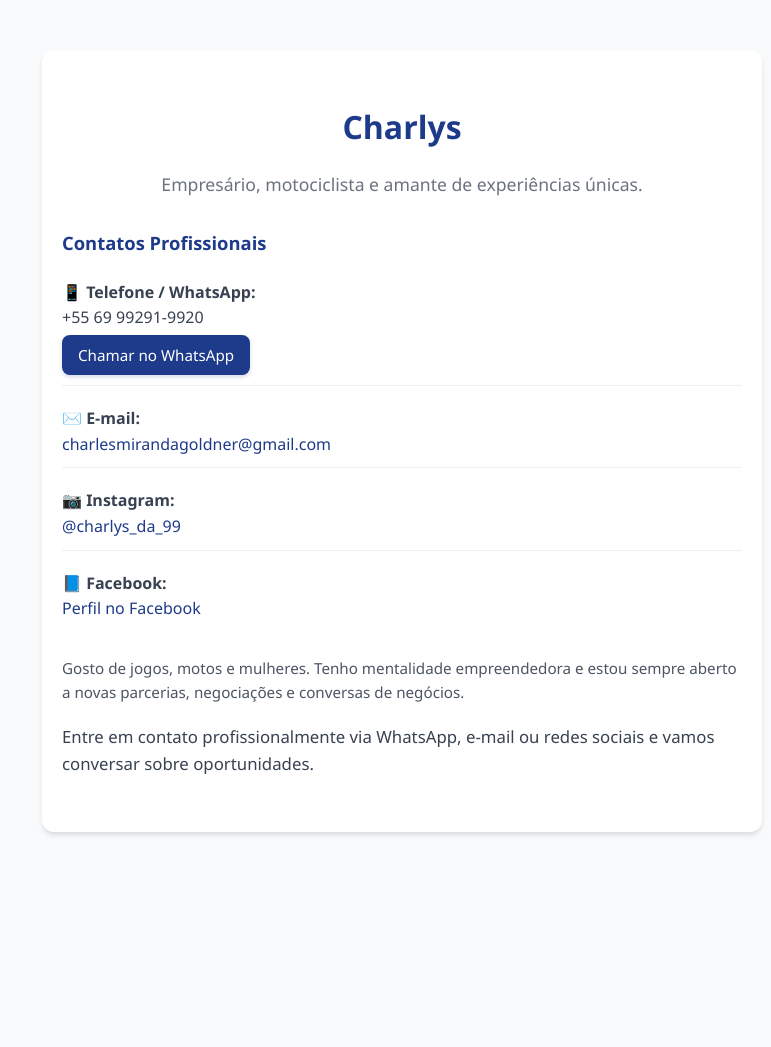
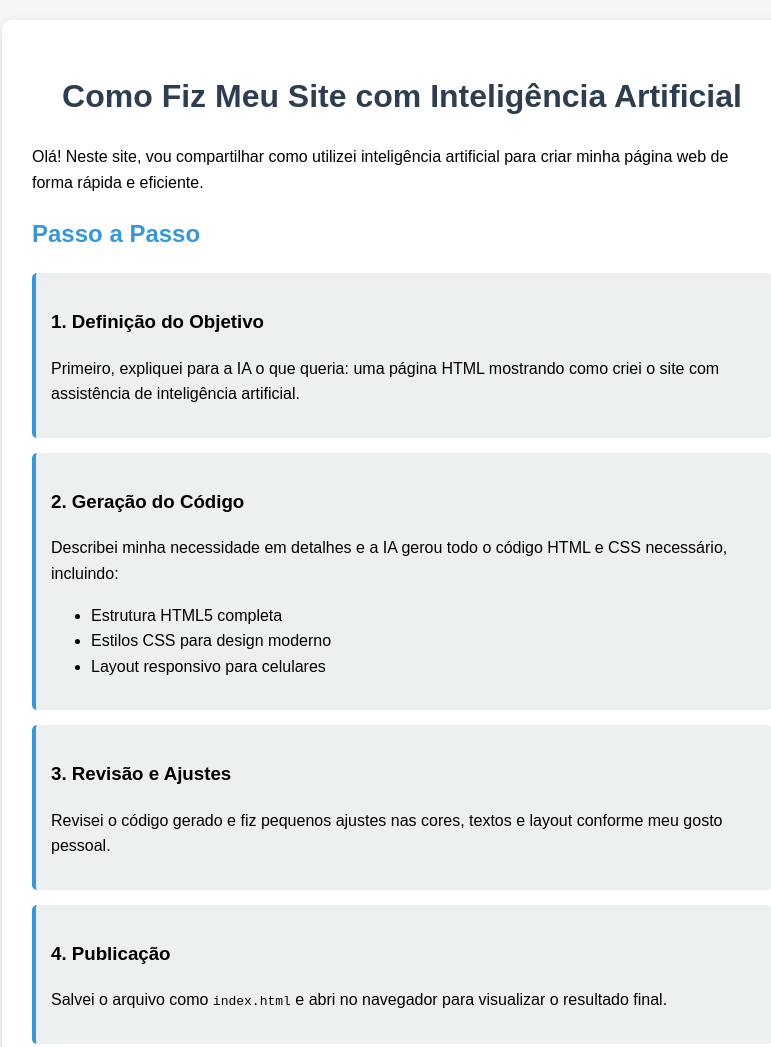
Before and after one commit to chaulimmatado/descobrindoiacomcharlys, a plain HTML site: page index.html in a window 1280 px wide. Shown: the top 1047 px of the page, without its empty margins (238-1009 px from the left). Before the commit the page ends 882 px from the top, so only its background shows below. Drawn offline with Linux system fonts and the light colour scheme.

Commit message:
Revise index.html for AI website project
Updated the HTML structure, styles, and content to reflect a new theme focused on creating a website with AI assistance.

```diff
--- a/index.html
+++ b/index.html
@@ -1,155 +1,102 @@
 <!DOCTYPE html>
 <html lang="pt-BR">
 <head>
-  <meta charset="UTF-8" />
-  <title>Charlys | Contatos Profissionais</title>
-  <meta name="viewport" content="width=device-width, initial-scale=1" />
+    <meta charset="UTF-8">
+    <meta name="viewport" content="width=device-width, initial-scale=1.0">
+    <title>Como Fiz Meu Site com IA</title>
     <style>
-    :root {
-      --primary: #1e3a8a;
-      --primary-light: #3b82f6;
-      --text: #374151;
-      --bg: #f9fafb;
-      --card: #ffffff;
-      --shadow: 0 4px 6px -1px rgba(0, 0, 0, 0.1), 0 2px 4px -1px rgba(0, 0, 0, 0.06);
-    }
         body {
-      font-family: 'Segoe UI', 'Roboto', sans-serif;
-      margin: 0;
-      padding: 0;
-      background: var(--bg);
-      color: var(--text);
+            font-family: Arial, sans-serif;
             line-height: 1.6;
+            max-width: 800px;
+            margin: 0 auto;
+            padding: 20px;
+            background-color: #f5f5f5;
         }
         .container {
-      max-width: 680px;
-      margin: 50px auto;
-      padding: 30px 20px;
-      background: var(--card);
-      border-radius: 12px;
-      box-shadow: var(--shadow);
+            background-color: white;
+            padding: 30px;
+            border-radius: 10px;
+            box-shadow: 0 2px 10px rgba(0,0,0,0.1);
+        }
+        h1 {
+            color: #2c3e50;
             text-align: center;
         }
-    h1 {
-      color: var(--primary);
-      margin-bottom: 8px;
-      font-weight: 600;
+        h2 {
+            color: #3498db;
         }
-    .tagline {
-      color: #6b7280;
-      margin-bottom: 30px;
-      font-size: 1.1rem;
+        .step {
+            background-color: #ecf0f1;
+            padding: 15px;
+            margin: 15px 0;
+            border-radius: 5px;
+            border-left: 4px solid #3498db;
         }
-
-    .section {
-      margin: 24px 0;
-      text-align: left;
+        .ai-tool {
+            background-color: #e8f4f8;
+            padding: 10px;
+            margin: 10px 0;
+            border-radius: 5px;
         }
-    .section-title {
-      color: var(--primary);
-      margin-bottom: 12px;
-      font-size: 1.15rem;
-      font-weight: 600;
-    }
-
-    .contact-item {
-      margin: 10px 0;
-      padding: 10px 0;
-      border-bottom: 1px solid #f0f0f0;
-    }
-    .contact-item:last-child {
-      border-bottom: none;
-    }
-
-    .btn {
-      display: inline-block;
-      padding: 8px 16px;
-      margin-top: 4px;
-      border-radius: 8px;
-      font-weight: 500;
-      font-size: 0.95rem;
-      text-decoration: none;
-      color: white;
-      background: var(--primary);
-      box-shadow: 0 2px 4px rgba(30, 58, 138, 0.2);
-      border: none;
-      cursor: pointer;
-      transition: all 0.3s ease;
-    }
-    .btn:hover {
-      transform: translateY(-3px);
-      box-shadow: 0 6px 12px rgba(30, 58, 138, 0.3);
-      background: var(--primary-light);
-    }
-    .btn:active {
-      transform: translateY(0);
-    }
-
-    a {
-      color: var(--primary);
-      text-decoration: none;
-      transition: all 0.25s ease;
-    }
-    a:hover {
-      color: var(--primary-light);
-      text-decoration: underline;
-      text-decoration-thickness: 2px;
-    }
-
-    .profile-desc {
-      margin: 20px 0;
-      color: #4b5563;
-      font-size: 0.95rem;
-    }
-    .cta {
-      margin-top: 20px;
-      font-size: 1.05rem;
-      font-weight: 500;
+        footer {
+            text-align: center;
+            margin-top: 30px;
+            color: #7f8c8d;
         }
     </style>
 </head>
 <body>
     <div class="container">
-    <h1>Charlys</h1>
-    <p class="tagline">Empresário, motociclista e amante de experiências únicas.</p>
+        <h1>Como Fiz Meu Site com Inteligência Artificial</h1>
 
-    <div class="section">
-      <h2 class="section-title">Contatos Profissionais</h2>
-      <div class="contact-item">
-        📱 <strong>Telefone / WhatsApp:</strong><br>
-        +55 69 99291‑9920<br>
-        <a href="https://wa.me/5569992919920" class="btn" target="_blank">
-          Chamar no WhatsApp
-        </a>
-      </div>
-      <div class="contact-item">
-        ✉️ <strong>E‑mail:</strong><br>
-        <a href="mailto:charlesmirandagoldner@gmail.com">
-          charlesmirandagoldner@gmail.com
-        </a>
-      </div>
-      <div class="contact-item">
-        📷 <strong>Instagram:</strong><br>
-        <a href="https://instagram.com/charlys_da_99" target="_blank">
-          @charlys_da_99
-        </a>
-      </div>
-      <div class="contact-item">
-        📘 <strong>Facebook:</strong><br>
-        <a href="https://facebook.com/share/1CKqg5YRGC/" target="_blank">
-          Perfil no Facebook
-        </a>
-      </div>
+        <p>Olá! Neste site, vou compartilhar como utilizei inteligência artificial para criar minha página web de forma rápida e eficiente.</p>
+
+        <h2>Passo a Passo</h2>
+
+        <div class="step">
+            <h3>1. Definição do Objetivo</h3>
+            <p>Primeiro, expliquei para a IA o que queria: uma página HTML mostrando como criei o site com assistência de inteligência artificial.</p>
         </div>
 
-    <div class="section">
-      <p class="profile-desc">
-        Gosto de jogos, motos e mulheres. Tenho mentalidade empreendedora e estou sempre aberto a novas parcerias, negociações e conversas de negócios.
-      </p>
-      <p class="cta">
-        Entre em contato profissionalmente via WhatsApp, e‑mail ou redes sociais e vamos conversar sobre oportunidades.
-      </p>
+        <div class="step">
+            <h3>2. Geração do Código</h3>
+            <p>Describei minha necessidade em detalhes e a IA gerou todo o código HTML e CSS necessário, incluindo:</p>
+            <ul>
+                <li>Estrutura HTML5 completa</li>
+                <li>Estilos CSS para design moderno</li>
+                <li>Layout responsivo para celulares</li>
+            </ul>
         </div>
+
+        <div class="step">
+            <h3>3. Revisão e Ajustes</h3>
+            <p>Revisei o código gerado e fiz pequenos ajustes nas cores, textos e layout conforme meu gosto pessoal.</p>
+        </div>
+
+        <div class="step">
+            <h3>4. Publicação</h3>
+            <p>Salvei o arquivo como <code>index.html</code> e abri no navegador para visualizar o resultado final.</p>
+        </div>
+
+        <h2>Ferramentas de IA Utilizadas</h2>
+
+        <div class="ai-tool">
+            <strong>Perplexity AI</strong> - Assistente que gerou o código HTML completo com explicações detalhadas e boas práticas de desenvolvimento web.
+        </div>
+
+        <h2>Vantagens de Usar IA</h2>
+
+        <ul>
+            <li>⚡ <strong>Velocidade:</strong> Código gerado em segundos</li>
+            <li>🎯 <strong>Qualidade:</strong> Código limpo e bem estruturado</li>
+            <li>📚 <strong>Aprendizado:</strong> Entendi como cada parte funciona</li>
+            <li>💡 <strong>Criatividade:</strong> Ideias novas para melhorar o design</li>
+        </ul>
+
+        <footer>
+            <p>Criado em Maio de 2026 com ajuda de Inteligência Artificial</p>
+        </footer>
     </div>
 </body>
 </html>
```
Lines whose indentation alone changed are shown as unchanged.
